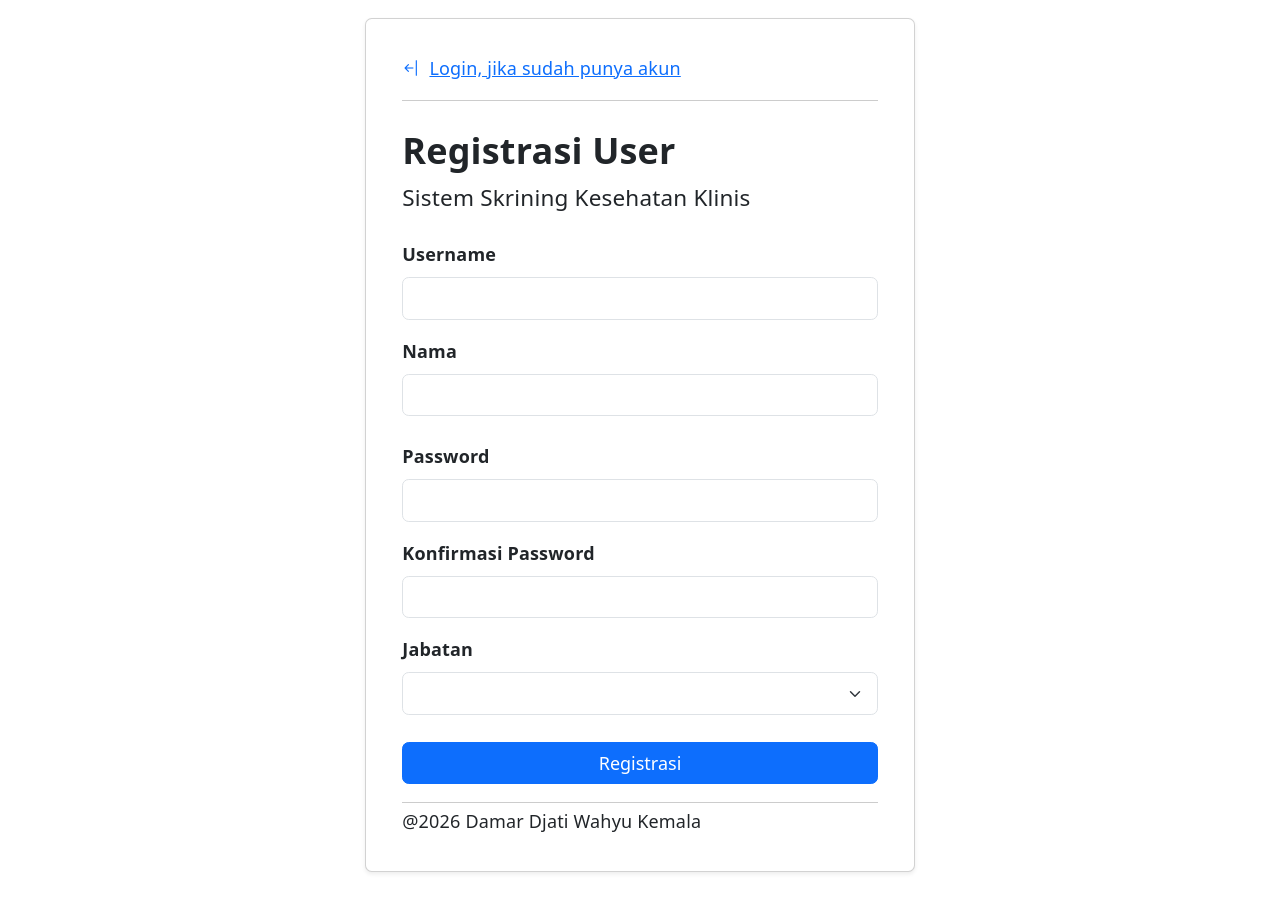
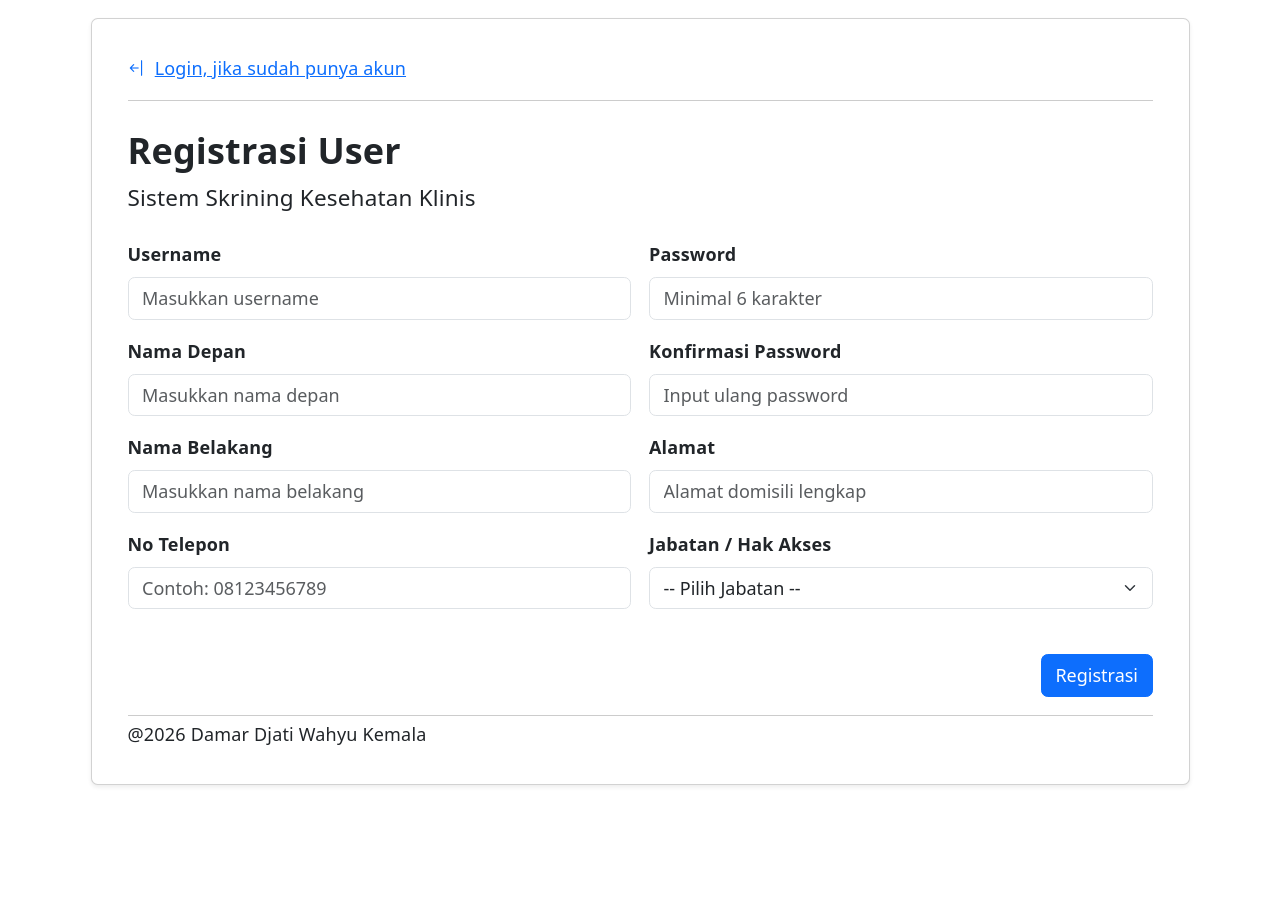
Before and after one commit to dams-code/sistem-skrining-kesehatan-klinis, a React (Vite) app in the folder frontend/: page /registrasi in a window 1280 px wide. Shown: the top 912 px of the page. After the commit the page ends 839 px from the top, so only its background shows below. Built offline with nearby package versions, Linux system fonts and the light colour scheme; no server answers.

Commit message:
fix, perbaikan ui pada registrasi

```diff
--- a/frontend/src/pages/auth/Registrasi.jsx
+++ b/frontend/src/pages/auth/Registrasi.jsx
@@ -7,10 +7,12 @@ export default function Registrasi(){
     const [namaDepan, setNamaDepan] = useState('');
     const [namaBelakang, setNamaBelakang] = useState('');
     const [password, setPassword] = useState('');
+    const [konfirmPassword, setKonfirmPassword] = useState('');
     const [noTelp, setNoTelp] = useState('');
     const [alamat, setAlamat] = useState('');
     const [statusUser, setStatusUser] = useState(true);
     const [jabatanId, setJabatanId] = useState(0);
+    const [pilihJabatan, setPilihJabatan] = useState()
     const [paramedisId, setParamedisId] = useState(0);
 
     const dataRegistrasi = {
@@ -34,6 +36,11 @@ export default function Registrasi(){
         setErrorMsg('');
         setLoading(true);
 
+        if (dataRegistrasi.password !== confirmPassword){
+            alert("Password harus sama dengan konfirmasi password");
+            return;
+        }
+
         const result = await registrasiUser(dataRegistrasi);
 
         setLoading(false);
@@ -50,7 +57,7 @@ export default function Registrasi(){
 
     return (
         <div className="container-fluid d-flex justify-content-center align-item-center">
-            <div className="row col-md-6 mt-3 justify-content-center align-item-center">
+            <div className="row col-md-12 mt-3 justify-content-center align-item-center">
                 <div className="card shadow-sm p-3 mb-5 bg-body rounded">
                     <div className="card-body justify-content-center">
                         <form onSubmit={handleRegistrasi}>
@@ -71,49 +78,112 @@ export default function Registrasi(){
                                     <p className="fs-5 fw-light">Sistem Skrining Kesehatan Klinis</p>
                                 </div>
                             </div>
-                            <div className="row align-item-center d-grid mb-3">
-                                <div className="col-3 text-start w-100">
-                                    <label htmlFor="username" className="form-label fw-bold">Username</label>
+                            <div className="row g-3">
+                                <div className="col-md-6 text-start">
+                                    <div className="mb-3">
+                                        <label className="form-label fw-bold">Username</label>
+                                        <input
+                                            type="text"
+                                            className="form-control"
+                                            value={username}
+                                            onChange={(e) => setUsername(e.target.value)}
+                                            placeholder="Masukkan username"
+                                            required
+                                        />
+                                    </div>
+
+                                    <div className="mb-3">
+                                        <label className="form-label fw-bold text-start">Nama Depan</label>
+                                        <input
+                                            type="text"
+                                            className="form-control"
+                                            value={namaDepan}
+                                            onChange={(e) => setNamaDepan(e.target.value)}
+                                            placeholder="Masukkan nama depan"
+                                            required
+                                        />
+                                    </div>
+
+                                    <div className="mb-3">
+                                        <label className="form-label fw-bold">Nama Belakang</label>
+                                        <input
+                                            type="text"
+                                            className="form-control"
+                                            value={namaBelakang}
+                                            onChange={(e) => setNamaBelakang(e.target.value)}
+                                            placeholder="Masukkan nama belakang"
+                                        />
+                                    </div>
+
+                                    <div className="mb-3">
+                                        <label className="form-label fw-bold">No Telepon</label>
+                                        <input
+                                            type="text"
+                                            className="form-control"
+                                            value={noTelp}
+                                            onChange={(e) => setNoTelp(e.target.value)}
+                                            placeholder="Contoh: 08123456789"
+                                        />
+                                    </div>
                                 </div>
-                                <div className="col-auto">
-                                    <input className="form-control" id="username"/>
-                                </div>
-                            </div>
-                            <div className="row align-item-center d-grid mb-4">
-                                <div className="col-3 text-start w-100">
-                                    <label htmlFor="nama" className="form-label fw-bold text-start">Nama</label>
-                                </div>
-                                <div className="col-auto">
-                                    <input type="text" className="form-control" id="nama"/>
-                                </div>
-                            </div>
-                            <div className="row align-item-center d-grid mb-3">
-                                <div className="col-3 w-100 text-start">
-                                    <label htmlFor="password" className="form-label fw-bold">Password</label>
-                                </div>
-                                <div className="col-auto">
-                                    <input type="password" className="form-control" id="password"/>
-                                </div>
-                            </div>
-                            <div className="row align-item-center d-grid mb-3">
-                                <div className="col-3 w-100 text-start">
-                                    <label htmlFor="conf_password" className="form-label fw-bold">Konfirmasi Password</label>
-                                </div>
-                                <div className="col-auto">
-                                    <input type="password" className="form-control" id="conf_password"/>
-                                </div>
-                            </div>
-                            <div className="row align-item-center d-grid mb-4">
-                                <div className="col-3 align-content-center w-100 text-start">
-                                    <label htmlFor="list_role" className="form-label fw-bold">Jabatan</label>
-                                </div>
-                                <div className="col-auto">
-                                <select className="form-select" id="list_jabatan"></select>
+
+                                <div className="col-md-6 text-start">
+                                    <div className="mb-3">
+                                        <label className="form-label fw-bold">Password</label>
+                                        <input
+                                            type="password"
+                                            className="form-control"
+                                            value={password}
+                                            onChange={(e) => setPassword(e.target.value)}
+                                            placeholder="Minimal 6 karakter"
+                                            required
+                                        />
+                                    </div>
+
+                                    <div className="mb-3">
+                                        <label className="form-label fw-bold">Konfirmasi Password</label>
+                                        <input
+                                            type="password"
+                                            className="form-control"
+                                            value={konfirmPassword}
+                                            onChange={(e) => setKonfirmPassword(e.target.value)}
+                                            placeholder="Input ulang password"
+                                            required
+                                        />
+                                    </div>
+
+                                    <div className="mb-3">
+                                        <label className="form-label fw-bold">Alamat</label>
+                                        <input
+                                            type="text"
+                                            className="form-control"
+                                            value={alamat}
+                                            onChange={(e) => setAlamat(e.target.value)}
+                                            placeholder="Alamat domisili lengkap"
+                                        />
+                                    </div>
+
+                                    <div className="mb-3">
+                                        <label htmlFor="list_jabatan" className="form-label fw-bold">Jabatan / Hak Akses</label>
+                                        <select
+                                            className="form-select"
+                                            id="list_jabatan"
+                                            value={pilihJabatan}
+                                            onChange={(e) => setPilihJabatan(e.target.value)}
+                                            required
+                                        >
+                                            <option value="">-- Pilih Jabatan --</option>
+                                        </select>
+                                    </div>
                                 </div>
                             </div>
 
-                            <div className="g-3">
-                                <button className="btn btn-primary mx-auto" type="button" style={{width: "100%"}}>Registrasi</button>
+                            {errorMsg && (
+                                <p style={{color: '#ef4444', fontSize: '13px', textAlign: 'center', marginTop: '14px', lineHeight: '1.4'}}>{errorMsg}</p>
+                            )}
+
+                            <div className="g-3 text-end mt-4">
+                                <button className="btn btn-primary mx-auto" type="button">Registrasi</button>
                             </div>
 
                             <div style={{borderTop: "1px solid #ccc", marginTop: "18px", paddingTop: "5px"}}></div>
```
